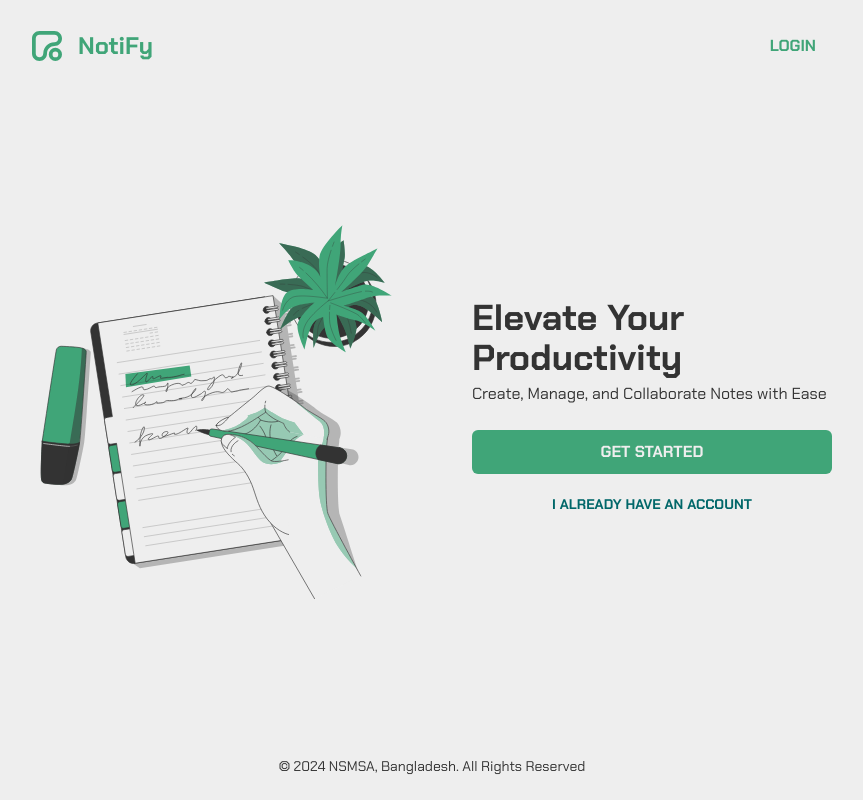
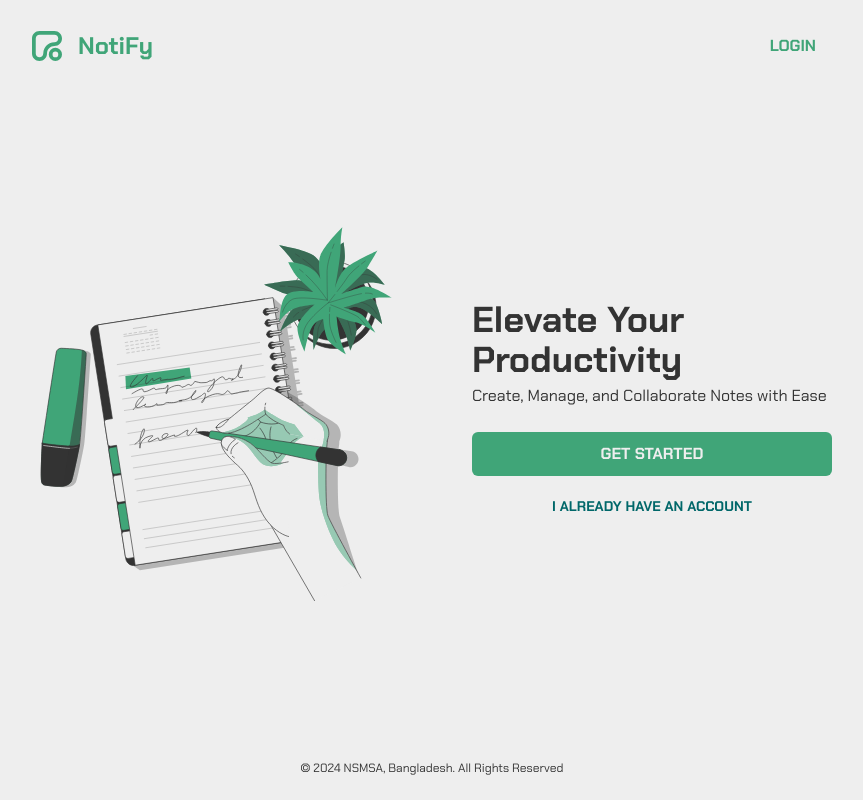
Before and after one commit to shafin-ahmed-8122003/notify, a Next.js app: page / in a window 1280 px wide. Shown: the whole page, without its empty margins (208-1071 px from the left). Built offline with nearby package versions, Linux system fonts and the light colour scheme; no server answers.

Commit message:
Footer Font Size Reduced

```diff
--- a/app/(public)/layout.tsx
+++ b/app/(public)/layout.tsx
@@ -12,7 +12,7 @@
                 <Navbar />
             </header>
             {children}
-            <footer className="text-center text-sm">
+            <footer className="text-center text-xs">
                 &copy; 2024 NSMSA, Bangladesh. All Rights Reserved
             </footer>
         </div>
```
